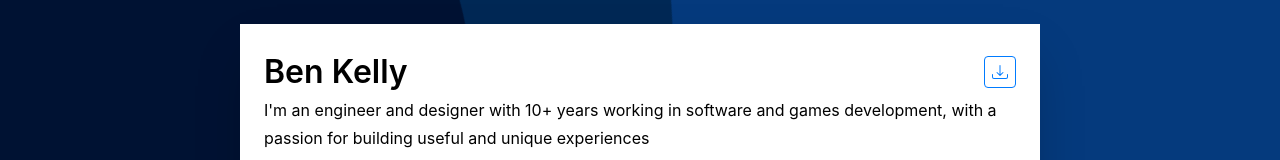
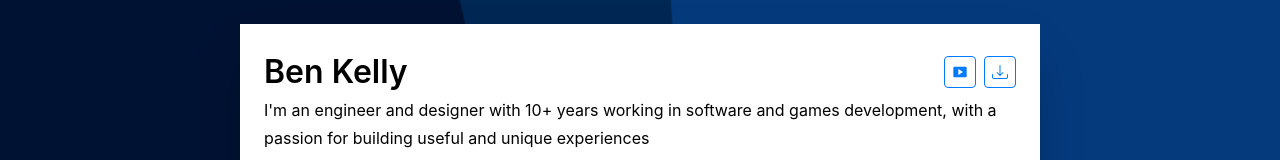
Before and after one commit to BenKellySoftware/benkellysoftware.github.io, a React (Vite) app: page / in a window 1280 px wide. Shown: the top 160 px of the page. Built offline with nearby package versions, Linux system fonts and the light colour scheme.

Commit message:
Add video portfolio

```diff
--- a/src/app.tsx
+++ b/src/app.tsx
@@ -16,6 +16,7 @@ import { VscAzureDevops } from "react-icons/vsc"
 import { Background } from "./background";
 import ResumePDF from "./Ben Kelly - Software Engineer and Games Developer.pdf"
 import { BsDownload } from "react-icons/bs";
+import { MdSmartDisplay } from "react-icons/md";
 
 function App() {
   const contacts = (
@@ -51,9 +52,20 @@ function App() {
             <div className="header">
               <div className="flex justify-between items-center">
                 <h1>Ben Kelly</h1>
-                <a href={ResumePDF} download className="print:hidden">
-                  <button className="download-pdf"><span>Download PDF</span><BsDownload style={{minWidth: 16, height: 16}} /></button>
-                </a>
+                <div className="flex gap-sm">
+                  <a href={links.portfolio} download>
+                    <button className="expand-btn portfolio-btn">
+                      <span>Video Portfolio</span>
+                      <MdSmartDisplay style={{minWidth: 16, height: 16}} />
+                    </button>
+                  </a>
+                  <a href={ResumePDF} download className="print:hidden">
+                    <button className="expand-btn download-pdf">
+                      <span>Download PDF</span>
+                      <BsDownload style={{minWidth: 16, height: 16}} />
+                    </button>
+                  </a>
+                </div>
               </div>
               <div className="text-lg">
                 I'm an engineer and designer with 10+ years working in software and games development, with a passion for building useful and unique experiences
@@ -310,6 +322,7 @@ function App() {
 }
 
 const links = {
+  portfolio: "https://www.youtube.com/playlist?list=PLY91QoioiXBDvCxbxd4nM3egtxvTJ1z5u",
   email: "mailto:benkellysoftware@gmail.com",
   github: "https://github.com/BenKellySoftware",
   linkedin: "https://linkedin.com/in/ben-kelly-software",
--- a/src/index.css
+++ b/src/index.css
@@ -49,7 +49,7 @@ h3 {
 h4 {
   font-size: 14px;
 }
-.download-pdf {
+.expand-btn {
   border: #007bff solid 1px;
   border-radius: 4px;
   padding: 4px 7px;
@@ -63,12 +63,23 @@ h4 {
 }
 .download-pdf:hover {
   border-color: #3e5c9a;
-  width: 124px
+  width: 112px
 }
-.download-pdf span {
+.portfolio-btn:hover {
+  border-color: #3e5c9a;
+  width: 112px
+}
+.expand-btn span {
   white-space: nowrap;
   margin: 0 8px;
 }
+
+@media print {
+  .portfolio-btn {
+    width: 112px;
+  }
+}
+
 a {
   color: #007bff;
   cursor: pointer;
```
